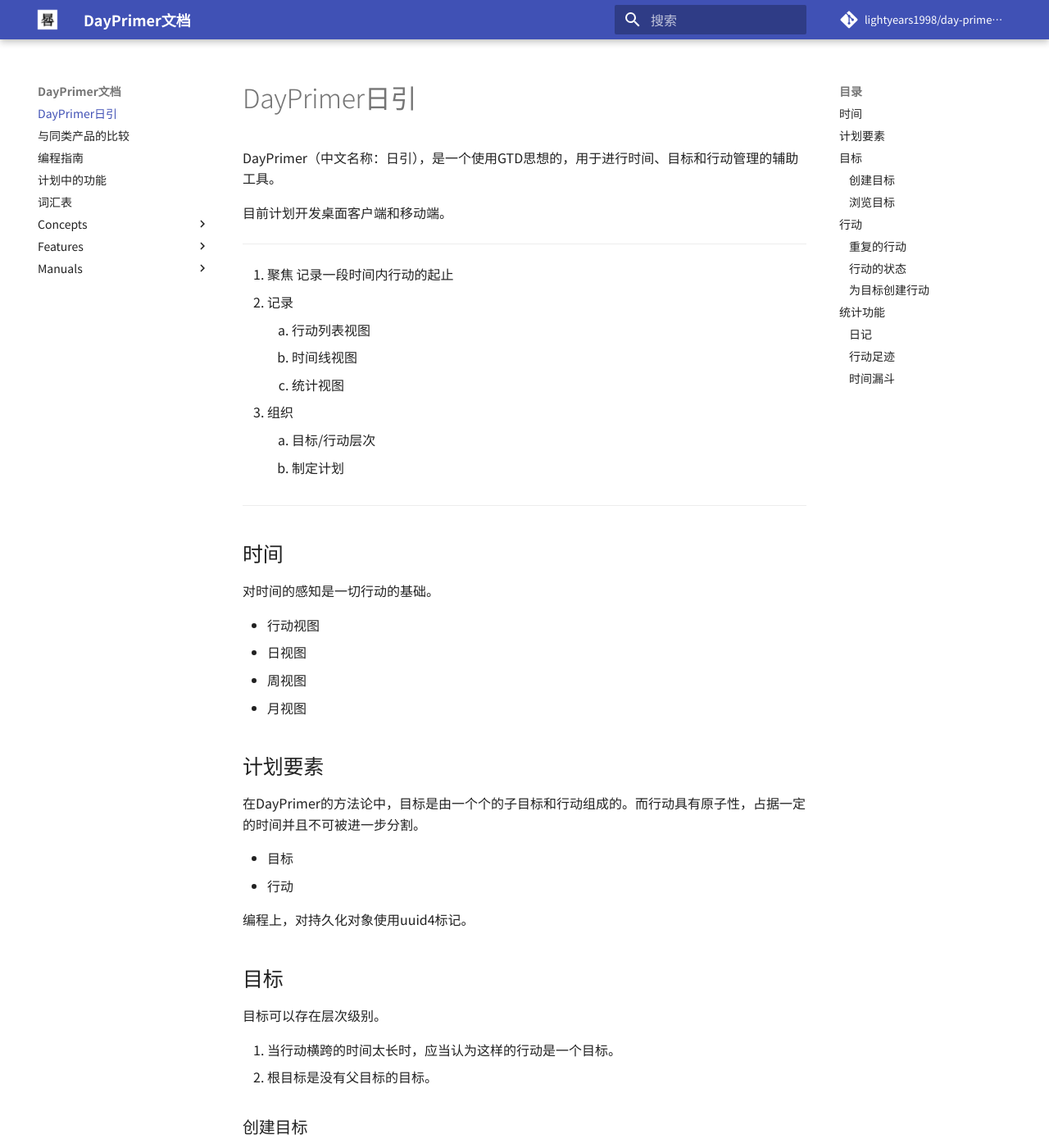
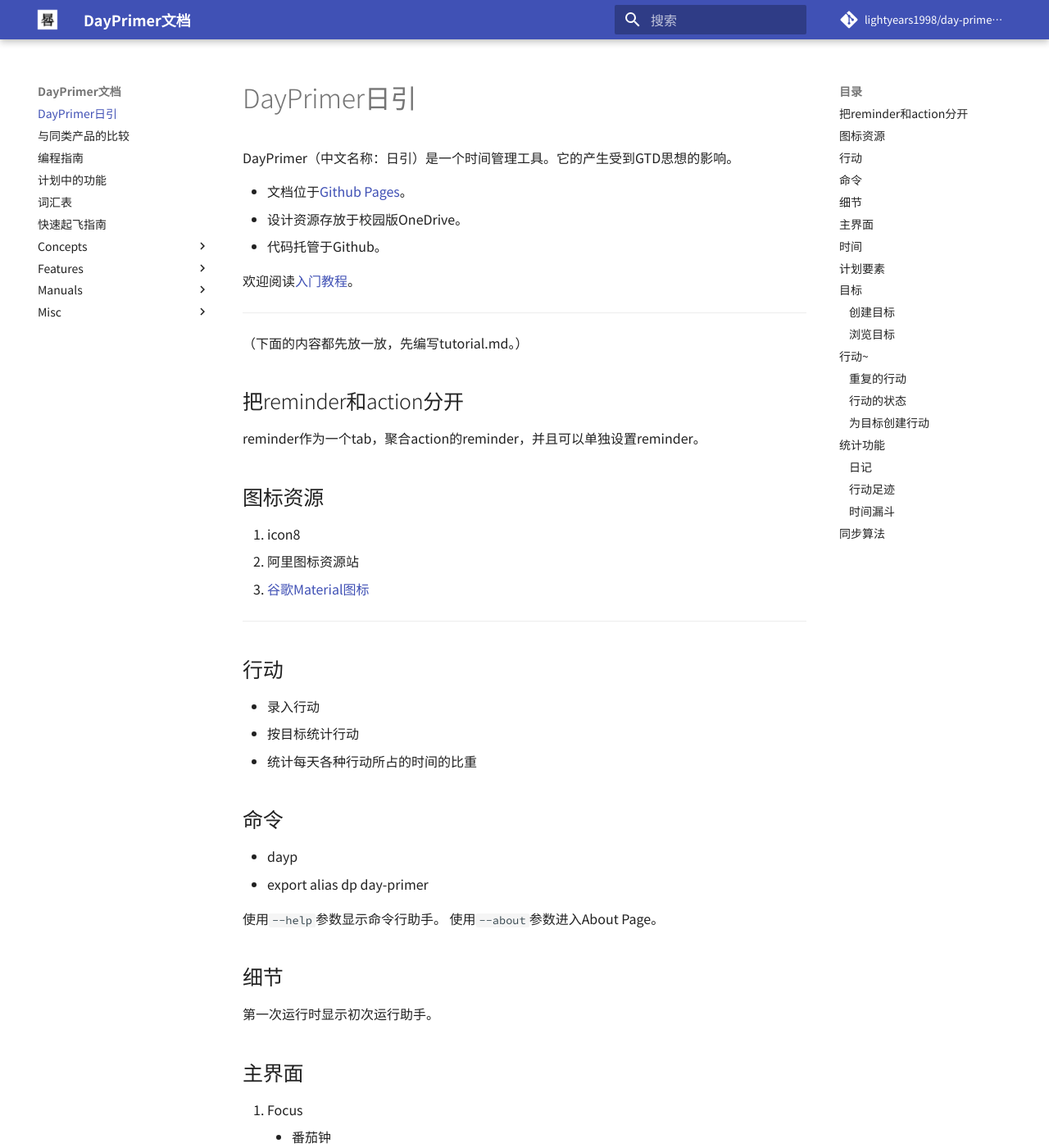
Before and after one commit to lightyears1998/day-primer-docs, an MkDocs documentation site: the page built from docs/README.md, in a window 1280 px wide and 1400 px high. Shown: the whole window at 82% size. Built offline with MkDocs 1.6.1 and Material for MkDocs 9.7.7, drawn with Linux system fonts in a browser that asks for light colours; comment, search, counter and statistics services are not loaded; some of the changed text lies outside the part shown.

Commit message:
整合资源

```diff
--- a/docs/README.md
+++ b/docs/README.md
@@ -1,8 +1,66 @@
 # DayPrimer日引
 
-DayPrimer（中文名称：日引），是一个使用GTD思想的，用于进行时间、目标和行动管理的辅助工具。
+DayPrimer（中文名称：日引）是一个时间管理工具。它的产生受到GTD思想的影响。
 
-目前计划开发桌面客户端和移动端。
+- 文档位于[Github Pages](https://lightyears1998.github.io/day-primer-docs/)。
+- 设计资源存放于校园版OneDrive。
+- 代码托管于Github。
+
+欢迎阅读[入门教程](tutorial.md)。
+
+---
+
+（下面的内容都先放一放，先编写tutorial.md。）
+
+## 把reminder和action分开
+
+reminder作为一个tab，聚合action的reminder，并且可以单独设置reminder。
+
+## 图标资源
+
+1. icon8
+2. 阿里图标资源站
+3. [谷歌Material图标](https://material.io/tools/icons/?style=baseline)
+
+---
+
+## 行动
+
+- 录入行动
+- 按目标统计行动
+- 统计每天各种行动所占的时间的比重
+
+## 命令
+
+- dayp
+- export alias dp day-primer
+
+使用`--help`参数显示命令行助手。
+使用`--about`参数进入About Page。
+
+## 细节
+
+第一次运行时显示初次运行助手。
+
+## 主界面
+
+1. Focus
+    - 番茄钟
+2. TimeFlow
+    - 列表显示当天行动以及计划在当天执行却未指定时间。
+    - 可切换紧凑视图与时间轴视图（周视图和月视图）。
+3. Action Management
+    - 切换按时间管理和按目标行动层次管理。
+    - 新增/修改/删除目标。
+    - 标记行动状态
+    - 编辑行动详情。
+4. Summary 统计标签页
+    - 添加计划/切换计划/切换为全局计划。
+    - 设置计划内的睡眠时间/可分配时间。
+    - 将目标纳入计划/为目标添加权重。
+    - 实现各个目标的预计时间与实际时间。
+
+按组合键进入个人中心（编辑同步凭据、显示同步详情等）。
 
 ---
 
@@ -46,7 +104,7 @@
 
 ### 浏览目标
 
-## 行动
+## 行动~
 
 行动是原子性的，不能存在层次结构，否则就将行动作为目标，并拆分成几个原子行动。
 对没有父目标的行动，父目标被视为“生活”。
@@ -82,3 +140,23 @@
 ### 时间漏斗
 
 花费在每个行动/项目上的时间
+
+---
+
+服务器端
+
+初版本制作为部署在单一节点上的软件。
+
+管理模块
+用户身份验证模块
+逻辑模块
+数据模块
+边界服务模块（存放静态资源）
+
+## 同步算法
+
+同步建立在“從不刪除項目”的基礎上。
+
+1. 全量同步
+2. 定位增量同步 根據`updateDate`二分搜索定位上服務器客戶端中`updateDate`不同的第一個項目。
+3. 分支增量同步 類似於git中的分支合并算法。
```
Also changed, not shown: README.md (+4 -6 lines), docs/misc/icon.md (added, +6 -0 lines), docs/tutorial.md (added, +29 -0 lines).
